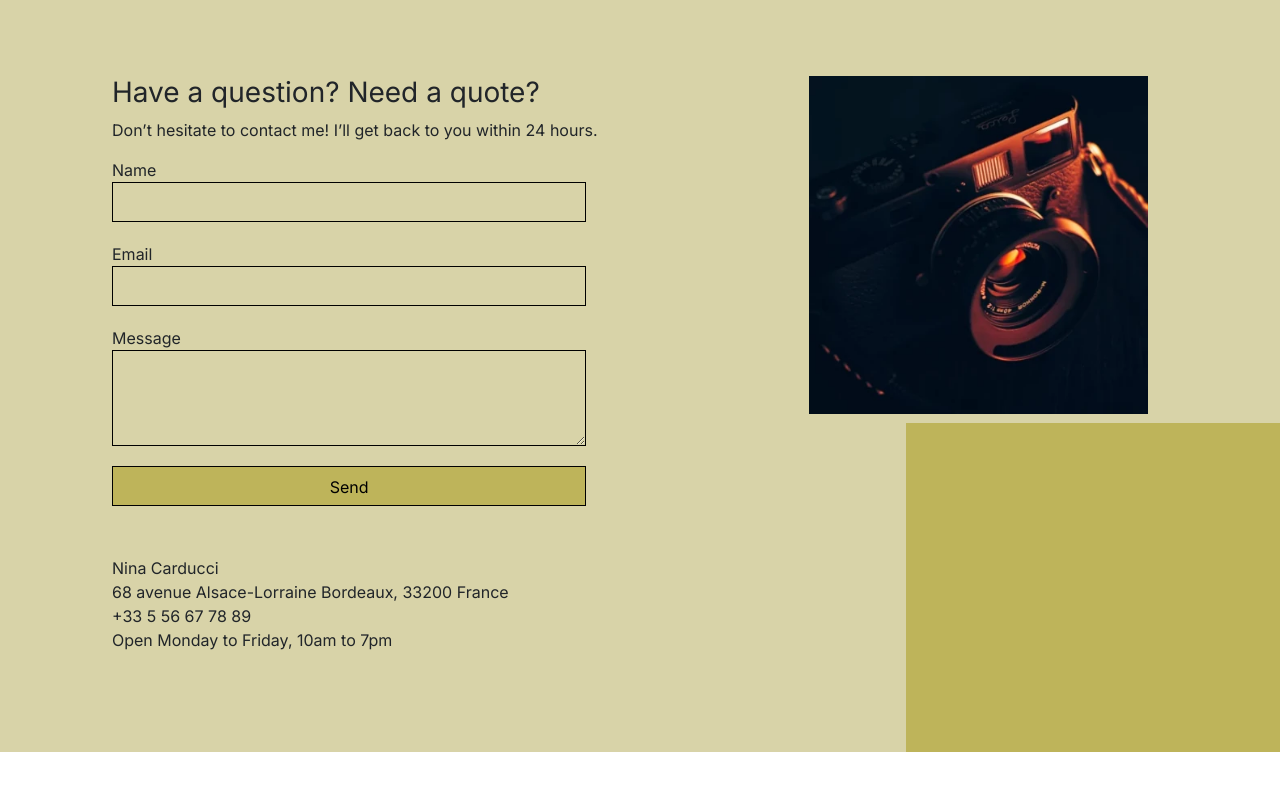
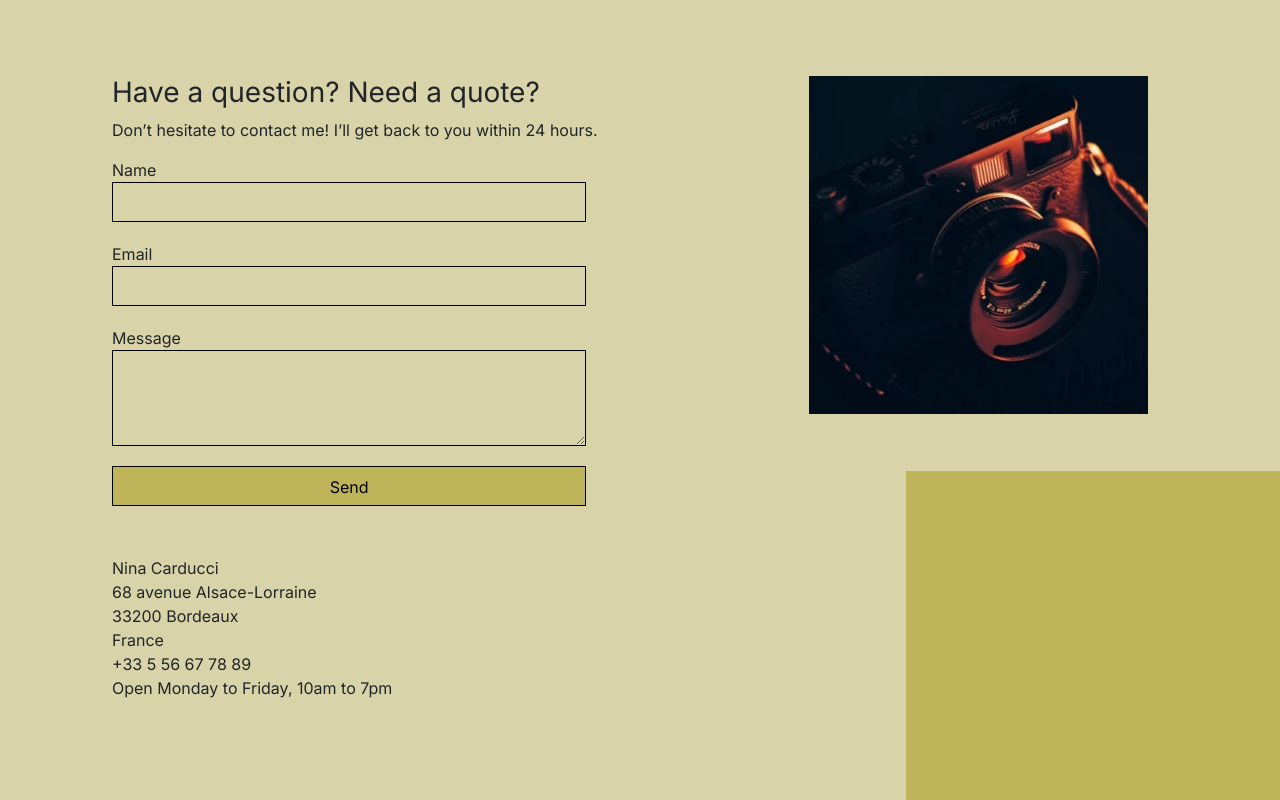
Before and after one commit to Clement-Sorin/OpenClassRooms-Project-4-Debug-SEO-Nina-Carducci, a plain HTML site: page index.html in a window 1280 px wide. Shown: the part 3990-4790 px from the top of the page. Before the commit the page ends 4742 px from the top, so only its background shows below. Drawn offline with nearby package versions, Linux system fonts and the light colour scheme.

Commit message:
local SEO: schema.org modify name by brand and address with location

```diff
--- a/index.html
+++ b/index.html
@@ -157,11 +157,11 @@
 				</div>
 			</div>
 			<div class="container" id="contact-details" vocab="https://schema.org/" typeof="ProfessionalService">
-				<span property=”name”>Nina Carducci</span>
-				<div property=”address” typeof=”PostalAddress”>
-					<span property=”streetAddress”>68 avenue Alsace-Lorraine</span>
-					<span property=”addressLocality”>Bordeaux</span>,
+				<span property=”brand”>Nina Carducci</span>
+				<div property=”location” typeof=”PostalAddress”>
+					<span property=”streetAddress”>68 avenue Alsace-Lorraine</span><br>
 					<span property=”postalCode”>33200</span>
+					<span property=”addressLocality”>Bordeaux</span><br>
 					<span property="addressCountry">France</span>
 				</div>
 				<span property="telephone">+33 5 56 67 78 89</span>
```
